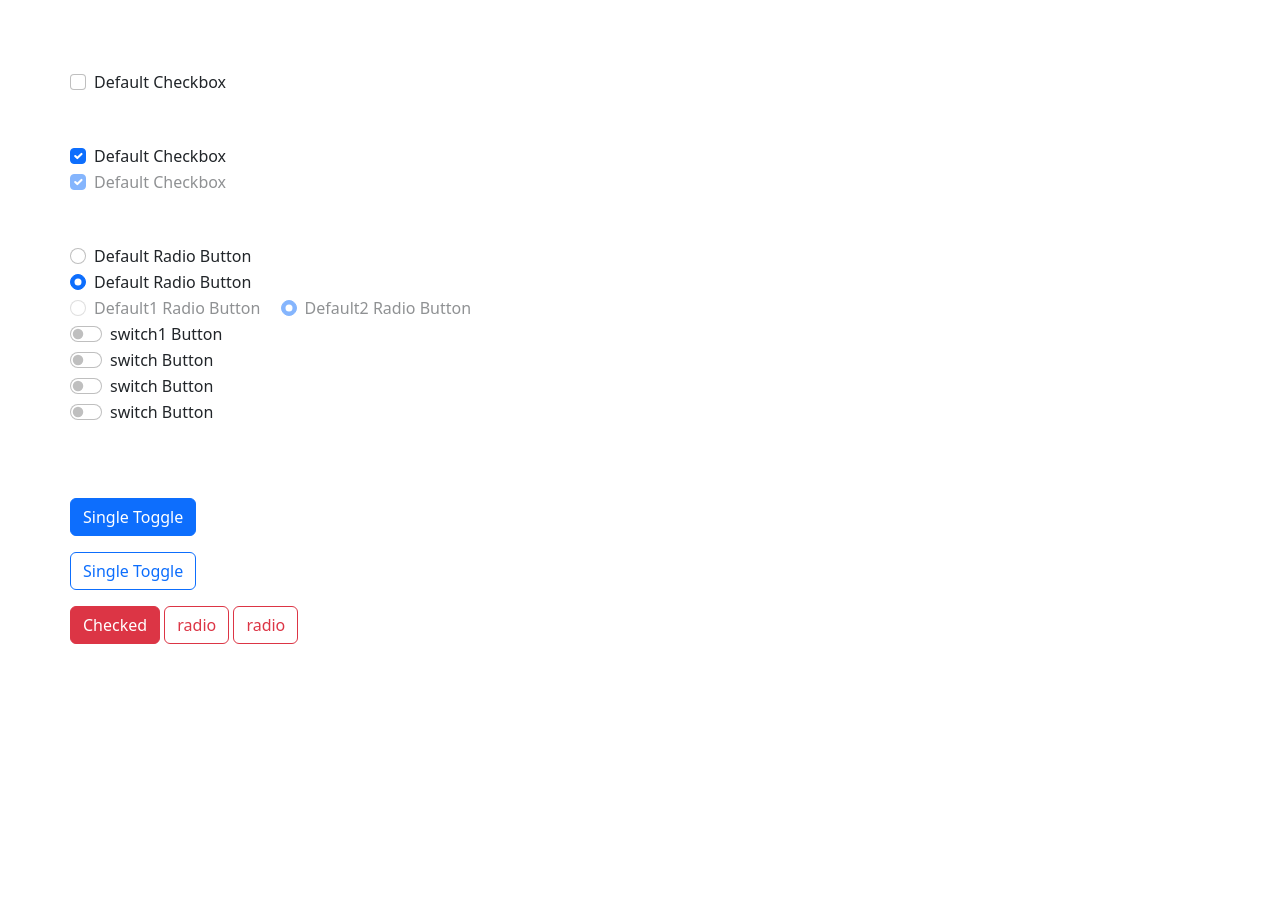
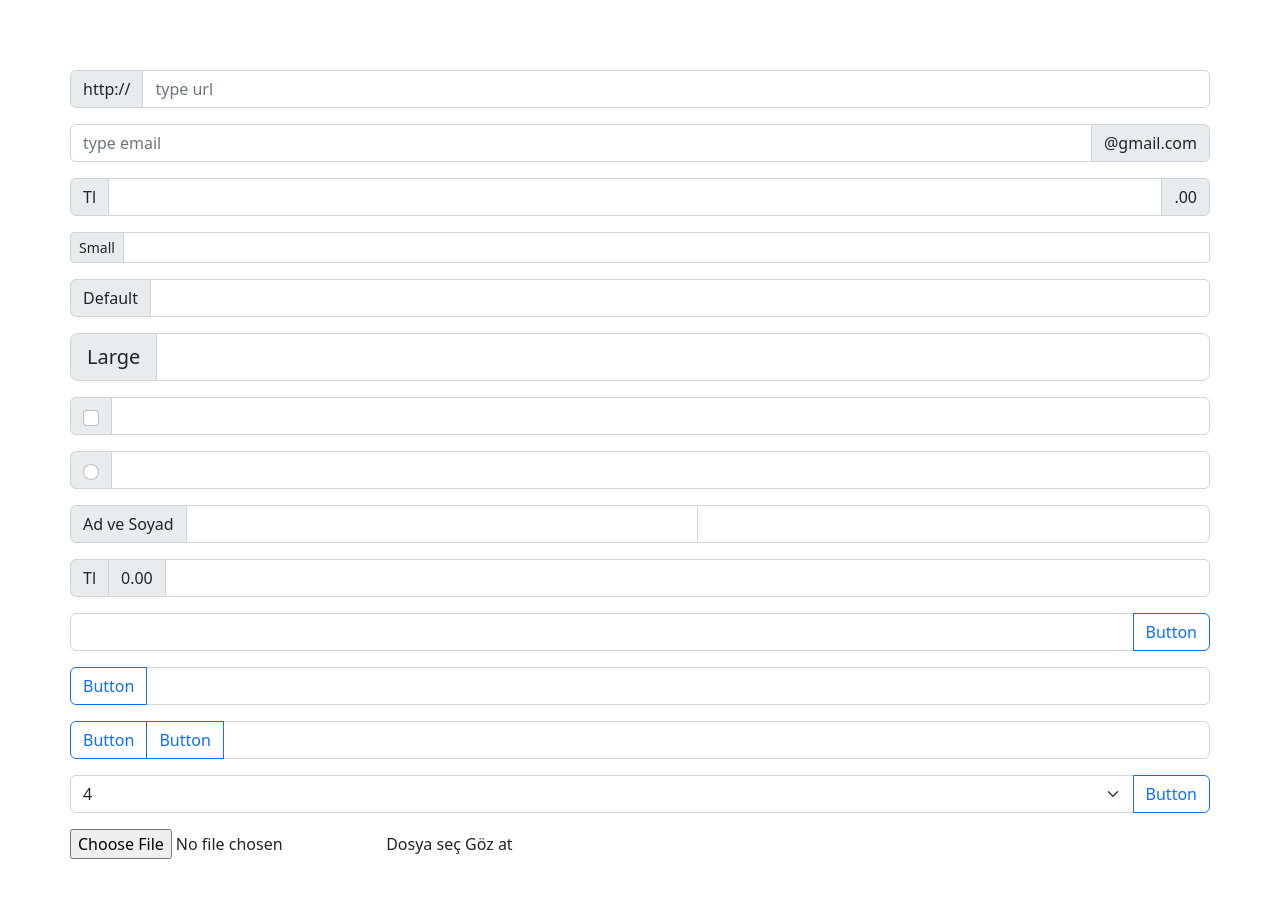
Before and after one commit to msayrac/Bootstrap_course, a plain HTML site: page index.html in a window 1280 px wide. Before the commit the page ends 800 px from the top, so only its background shows below. Drawn offline with nearby package versions, Linux system fonts and the light colour scheme.

Commit message:
bootstrap input groups

```diff
--- a/index.html
+++ b/index.html
@@ -18,99 +18,111 @@
 </head>
 <body>
 
-   <div class="form-check">
-        <input type="checkbox" name="" id="ch1" class="form-check-input">
-        <label for="ch1" class="form-check-label">Default Checkbox</label>
+   <div class="input-group mb-3">
+    <span class="input-group-text">http://</span>
+    <input type="text" class="form-control" placeholder="type url">
    </div>
 
-<br><br>
-
-<div class="form-check">
-        <input type="checkbox" name="" id="ch2" class="form-check-input" checked>
-        <label for="ch2" class="form-check-label">Default Checkbox</label>
+   <div class="input-group mb-3">
+    <input type="text" class="form-control" placeholder="type email">
+    <span class="input-group-text">@gmail.com</span>
    </div>
 
-<div class="form-check">
-        <input type="checkbox" name="" id="ch3" class="form-check-input" checked disabled>
-        <label for="ch3" class="form-check-label">Default Checkbox</label>
-   </div>
-
-   <br><br>
-<div class="form-check">
-        <input type="radio" name="rd" id="rd1" class="form-check-input">
-        <label for="rd1" class="form-check-label">Default Radio Button</label>
-   </div>
-
-   <div class="form-check">
-        <input type="radio" name="rd" id="rd2" class="form-check-input" checked>
-        <label for="rd2" class="form-check-label">Default Radio Button</label>
-   </div>
-
-   <div class="form-check form-check-inline">
-        <input type="radio" name="rd2" id="rd3" class="form-check-input" checked disabled>
-        <label for="rd3" class="form-check-label">Default1 Radio Button</label>
-   </div>
-
-    <div class="form-check form-check-inline">
-        <input type="radio" name="rd2" id="rd3" class="form-check-input" checked disabled>
-        <label for="rd3" class="form-check-label">Default2 Radio Button</label>
+ <div class="input-group mb-3">
+    <span class="input-group-text">Tl</span>
+    <input type="text" class="form-control">
+    <span class="input-group-text">.00</span>
    </div>
 
 
-   <div class="form-check form-switch">
-        <input type="checkbox" name="" id="sw1" class="form-check-input" >
-        <label for="sw1" class="form-check-label">switch1 Button</label>
+     <div class="input-group input-group-sm mb-3">
+    <span class="input-group-text">Small</span>
+    <input type="text" class="form-control">
    </div>
 
-     <div class="form-check form-switch">
-        <input type="checkbox" name="" id="sw2" class="form-check-input" >
-        <label for="sw2" class="form-check-label">switch Button</label>
+     <div class="input-group mb-3">
+    <span class="input-group-text">Default</span>
+    <input type="text" class="form-control">
+   </div>
+
+     <div class="input-group input-group-lg mb-3">
+    <span class="input-group-text">Large</span>
+    <input type="text" class="form-control">
    </div>
 
 
-    <div class="form-check form-switch">
-        <input type="checkbox" name="" id="sw2" class="form-check-input"  >
-        <label for="sw2" class="form-check-label">switch Button</label>
-   </div>
-
-    <div class="form-check form-switch">
-        <input type="checkbox" name="" id="sw2" class="form-check-input"  >
-        <label for="sw2" class="form-check-label">switch Button</label>
+ <div class="input-group mb-3">
+    <span class="input-group-text">
+        <input type="checkbox" class="form-check-input">
+    </span>
+        <input type="text" class="form-control">
    </div>
 
 
-   <br><br><br>
+   <div class="input-group mb-3">
+    <span class="input-group-text">
+        <input type="radio" class="form-check-input">
+    </span>
+        <input type="text" class="form-control">
+   </div>
 
-   <p>
-    <input type="checkbox" id="btn-check1" class="btn-check" autocomplete="off">
-    <label for="btn-check1" class="btn btn-primary">Single Toggle</label>
-   </p>
 
-     <p>
-    <input type="checkbox" id="btn-check2" class="btn-check" autocomplete="off">
-    <label for="btn-check2" class="btn btn-outline-primary">Single Toggle</label>
-   </p>
+    <div class="input-group mb-3">
+    <span class="input-group-text">
+        Ad ve Soyad
+    </span>
+        <input type="text" class="form-control ml-5">
+        <input type="text" class="form-control ml-5">
+   </div>
 
-   <p>
-    <div class="btn-group">
-        <input type="radio" class="btn-check" name="options" id="option1" autocomplete="off" checked>
-        <label for="option1" class="btn btn-outline-danger">Checked</label>
+
+   <div class="input-group mb-3">
+    <span class="input-group-text">Tl</span>
+    <span class="input-group-text">0.00</span>
+        <input type="text" class="form-control ml-5">
+   </div>
+
+
+    <div class="input-group mb-3">
+        <input type="text" class="form-control ml-5">
+        <button class="btn btn-outline-primary">Button</button>
     </div>
 
-    <div class="btn-group">
-        <input type="radio" class="btn-check" name="options" id="option2" autocomplete="off">
-        <label for="option2" class="btn btn-outline-danger">radio</label>
+     <div class="input-group mb-3">
+        <button class="btn btn-outline-primary">Button</button>
+        <input type="text" class="form-control ml-5">
+
     </div>
 
-    <div class="btn-group">
-        <input type="radio" class="btn-check" name="options" id="option3" autocomplete="off">
-        <label for="option3" class="btn btn-outline-danger">radio</label>
+
+      <div class="input-group mb-3">
+        <button class="btn btn-outline-primary">Button</button>
+        <button class="btn btn-outline-primary">Button</button>
+        <input type="text" class="form-control ml-5">
+
     </div>
-   </p>
 
 
+<div class="input-group mb-3">
+        <select name="" id="" class="form-select">
+            <option value="0" selected>Seçiniz</option>
+            <option value="1" selected>1</option>
+            <option value="2" selected>2</option>
+            <option value="3" selected>3</option>
+            <option value="4" selected>4</option>
+        </select>
+        <button class="btn btn-outline-primary">Button</button>
+    </div>
 
-
+    <div class="input-group mb-3">
+        <div class="form-file">
+            <input type="file" name="" id="file-group" class="form-file-input">
+            <label for="file-group" class="form-file-label">
+                <span class="form-file-text">Dosya seç</span>
+                <span class="form-file-button">Göz at</span>
+            </label>
+        </div>
+    </div>
 
 
 <script src="https://cdn.jsdelivr.net/npm/@popperjs/core@2.11.6/dist/umd/popper.min.js" integrity="sha384-oBqDVmMz9ATKxIep9tiCxS/Z9fNfEXiDAYTujMAeBAsjFuCZSmKbSSUnQlmh/jp3" crossorigin="anonymous"></script>
```
